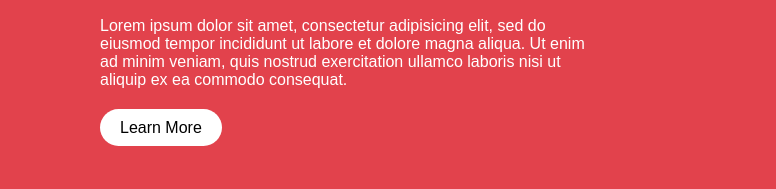
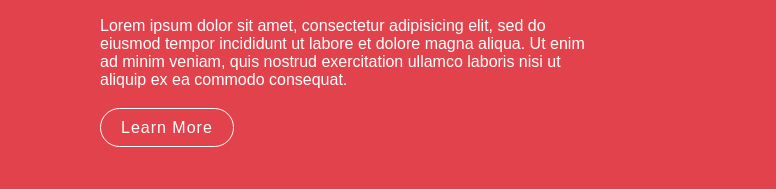
Before and after one commit to yatsenko0001/fruties.com, a plain HTML site: page index.html in a window 1280 px wide. In both pictures the pointer is over the link "Learn More". Shown: the part 415-604 px from the top of the page, 0-776 px from the left. Drawn offline with Linux system fonts and the light colour scheme.

Commit message:
Add files via upload

```diff
--- a/main.css
+++ b/main.css
@@ -137,8 +137,18 @@ header .navigation li a:hover {
 	padding: 10px 20px;
 	border-radius: 30px;
 	text-decoration: none;
+		transition: 0.5s;
 
 
+}
+
+.banner .content a:hover {
+
+	letter-spacing: 1px;
+	transition: 0.5s;
+	background: none;
+	color: #fff;
+	border: 1px solid #fff;
 }
 .banner .imgCnt img {
 
```
